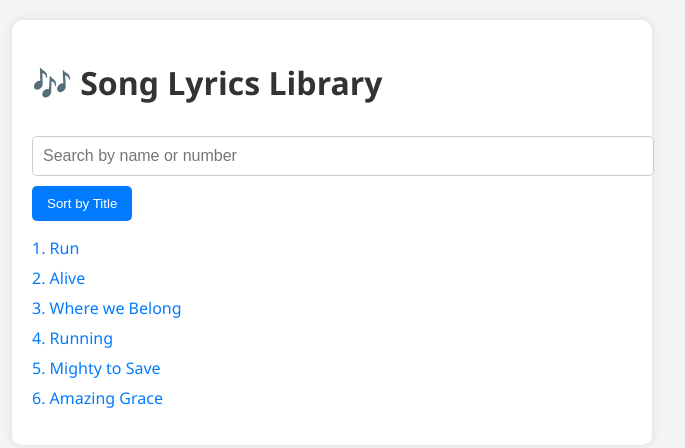
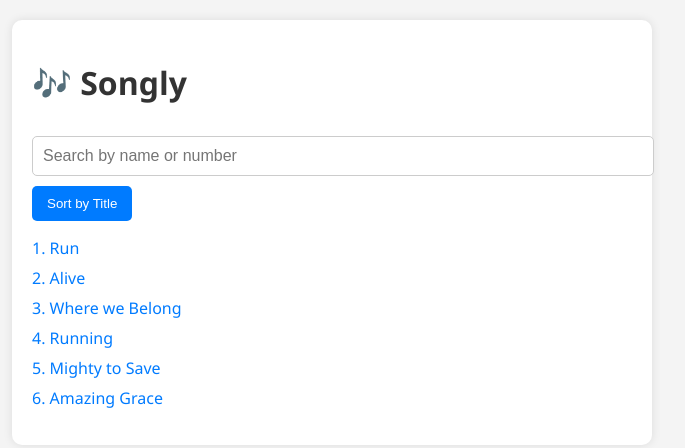
Before and after one commit to Jerusha25/SongLy, a plain HTML site: page index.html in a window 1280 px wide. Shown: the whole page, without its empty margins (308-993 px from the left). Drawn offline with Linux system fonts and the light colour scheme.

Commit message:
index.html

```diff
--- a/index.html
+++ b/index.html
@@ -10,7 +10,7 @@
 </head>
 <body>
   <div class="container">
-    <h1>🎶 Song Lyrics Library</h1>
+    <h1>🎶 Songly</h1>
     <input type="text" id="search" placeholder="Search by name or number" />
     <button id="sort-toggle">Sort by Title</button>
 
```
